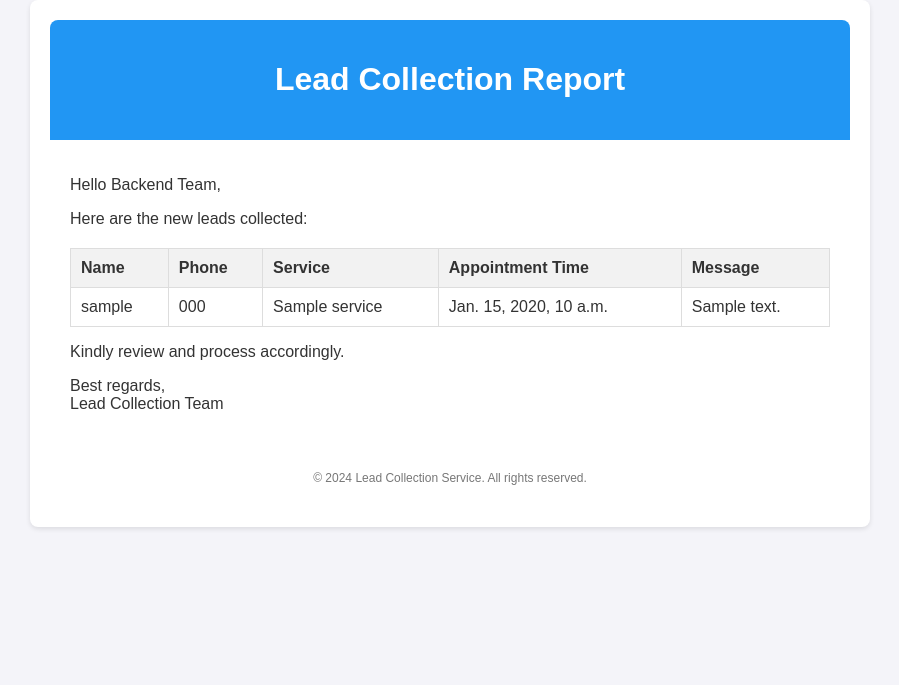
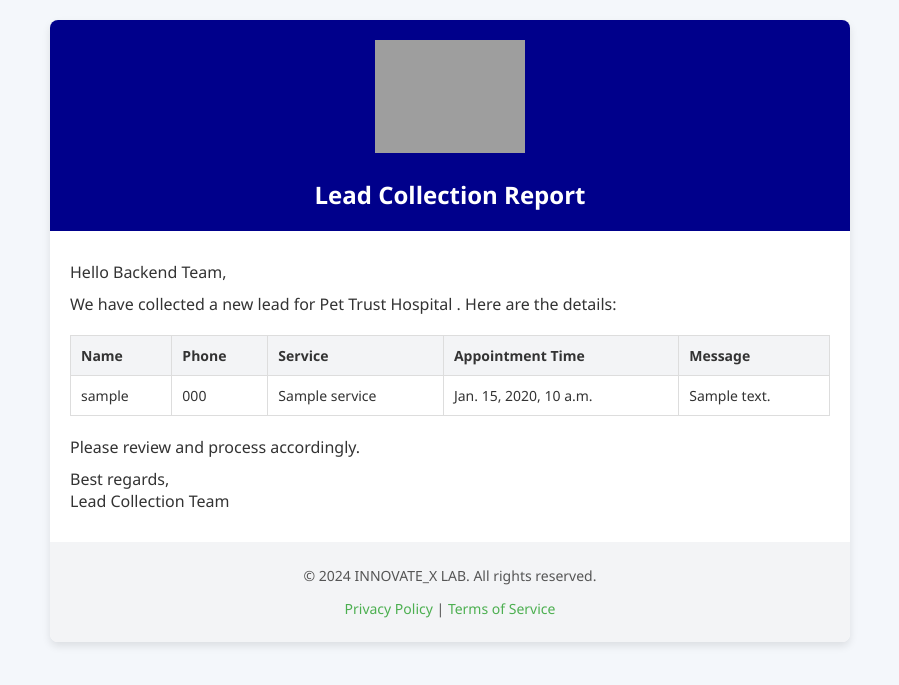
Before and after one commit to Jishnu9594/pettrust_backend, a Django app: template local_apps/message_utility/templates/message_utility/leads_data.html in a window 1280 px wide. Shown: the top 685 px of the page, without its empty margins (190-1089 px from the left). Run offline with Django 4.2, Linux system fonts and the light colour scheme; the template is opened without the code that fills it: most values are stand-ins (such as "Sample title", 1, 10 or a date in 2020).

Commit message:
email sending functionality changed

```diff
--- a/local_apps/message_utility/templates/message_utility/appointment_confirmation.html
+++ b/local_apps/message_utility/templates/message_utility/appointment_confirmation.html
@@ -128,7 +128,7 @@
       </div>
       <div class="footer">
         <p>
-          &copy; 2024 Appointment Service. All rights reserved. |
+          &copy; 2024 INNOVATE_X LAB. All rights reserved. |
           <a href="#">Privacy Policy</a> | <a href="#">Contact Us</a>
         </p>
       </div>
--- a/local_apps/message_utility/templates/message_utility/leads_data.html
+++ b/local_apps/message_utility/templates/message_utility/leads_data.html
@@ -6,61 +6,89 @@
     <title>Lead Collection Report</title>
     <style>
       body {
-        font-family: Arial, sans-serif;
-        color: #333;
-        background-color: #f4f4f9;
+        font-family: "Segoe UI", Tahoma, Geneva, Verdana, sans-serif;
+        background-color: #f4f7fb;
         margin: 0;
         padding: 0;
       }
       .container {
-        width: 100%;
         max-width: 800px;
-        margin: 0 auto;
-        padding: 20px;
-        background-color: #fff;
+        margin: 20px auto;
+        background: #ffffff;
         border-radius: 8px;
-        box-shadow: 0 2px 5px rgba(0, 0, 0, 0.1);
+        overflow: hidden;
+        box-shadow: 0 4px 8px rgba(0, 0, 0, 0.1);
       }
       .header {
+        background-color: darkblue;
+        color: #ffffff;
+        padding: 20px;
         text-align: center;
-        padding: 20px 0;
-        background-color: #2196f3;
-        color: #fff;
-        border-radius: 8px 8px 0 0;
+      }
+      .header img {
+        max-width: 150px;
+        margin-bottom: 10px;
+      }
+      .header h1 {
+        margin: 10px 0 0;
+        font-size: 24px;
       }
       .content {
         padding: 20px;
+        color: #333333;
+        font-size: 16px;
       }
-      .footer {
-        text-align: center;
-        padding: 10px 0;
-        font-size: 12px;
-        color: #777;
+      .content p {
+        margin: 10px 0;
+      }
+      .table-container {
+        margin: 20px 0;
+        overflow-x: auto;
       }
       .table {
         width: 100%;
         border-collapse: collapse;
-        margin-top: 20px;
+        font-size: 14px;
       }
       .table th,
       .table td {
+        border: 1px solid #dddddd;
+        text-align: left;
         padding: 10px;
-        border: 1px solid #ddd;
-        text-align: left;
       }
       .table th {
-        background-color: #f2f2f2;
+        background-color: #f3f4f6;
+        font-weight: 600;
+      }
+      .footer {
+        text-align: center;
+        padding: 10px;
+        background-color: #f3f4f6;
+        color: #555555;
+        font-size: 14px;
+      }
+      .footer a {
+        color: #4caf50;
+        text-decoration: none;
       }
     </style>
   </head>
   <body>
     <div class="container">
       <div class="header">
+        <img
+          src="http://localhost:3000/assets/img/logo/pettrustlogo"
+          alt="Logo"
+        />
         <h1>Lead Collection Report</h1>
       </div>
       <div class="content">
         <p>Hello Backend Team,</p>
-        <p>Here are the new leads collected:</p>
+        <p>
+          We have collected a new lead for Pet Trust Hospital . Here are the
+          details:
+        </p>
+        <div class="table-container">
           <table class="table">
             <thead>
               <tr>
@@ -81,11 +109,13 @@
               </tr>
             </tbody>
           </table>
-        <p>Kindly review and process accordingly.</p>
+        </div>
+        <p>Please review and process accordingly.</p>
         <p>Best regards,<br />Lead Collection Team</p>
       </div>
       <div class="footer">
-        <p>&copy; 2024 Lead Collection Service. All rights reserved.</p>
+        <p>&copy; 2024 INNOVATE_X LAB. All rights reserved.</p>
+        <p><a href="#">Privacy Policy</a> | <a href="#">Terms of Service</a></p>
       </div>
     </div>
   </body>
```
Also changed, not shown: local_apps/message_utility/templates/message_utility/hospital_appointment_details.html (+55 -22 lines). Lines whose indentation alone changed are shown as unchanged.
